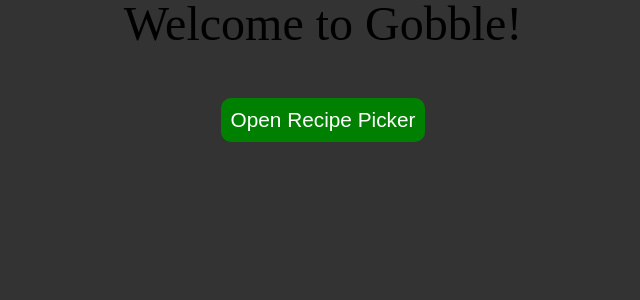
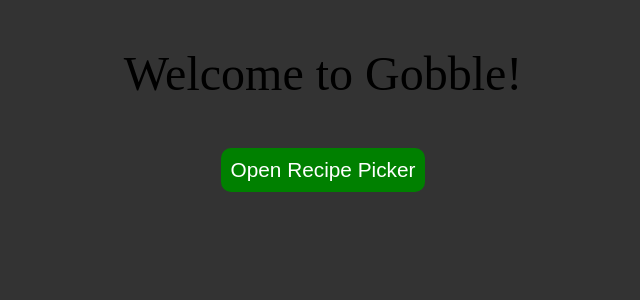
Before and after one commit to Taouen/gobble, a React (Create React App) app: page / in a window 1280 px wide. Shown: the top 300 px of the page, without its empty margins (317-957 px from the left). Built offline with nearby package versions, Linux system fonts and the light colour scheme.

Commit message:
added new issues, fixed App.js alignment on Android

```diff
--- a/src/components/App.js
+++ b/src/components/App.js
@@ -1,7 +1,6 @@
 import React from 'react';
 import styled from 'styled-components';
 import '../css/reset.css';
-
 
 const Button = styled.button`
   border: none;
@@ -12,22 +11,26 @@ const Button = styled.button`
   cursor: pointer;
   margin: 0 auto;
   border-radius: 10px;
-`
-const Wrapper = styled.div `
+`;
+const Wrapper = styled.div`
   display: flex;
   align-items: center;
   justify-content: center;
   flex-direction: column;
-`
-const Welcome = styled.h1 `
+`;
+const Welcome = styled.h1`
+  font-size: 10vw;
+  font-family: 'Times New Roman', serif;
+  margin: 50px 0;
+  @media (min-width: 992px) {
     font-size: 3rem;
-	margin-bottom: 50px;
-`
+  }
+`;
 
 class App extends React.Component {
   openPicker = () => {
     this.props.history.push(`/picker`);
-	}
+  };
 
   render() {
     return (
@@ -35,7 +38,7 @@ class App extends React.Component {
         <Welcome>Welcome to Gobble!</Welcome>
         <Button onClick={this.openPicker}>Open Recipe Picker</Button>
       </Wrapper>
-		)
+    );
   }
 }
 
--- a/src/components/Picker.js
+++ b/src/components/Picker.js
@@ -12,10 +12,12 @@ import { v1 as uuid } from 'uuid';
 /* --- Current Issues & To Do's ---
 
     - Desktop: when a protein category is selected and items added to the box, it pushes the recipe cards further down the page. Category bar gets taller for some reason.
-    - Mobile: On inital load, the page is super zoomed in.
+    - Mobile: On inital load, the Picker is super zoomed in.
     - Mobile: when you add an item to box, the box jumps up slightly before settling back to the normal position.
     - Mobile (iphone): When you select a category, the page zooms in, and you cannot zoom back to normal view.
-    - Mobile (samsung): Landing page does not center content.
+    - Firefox Android: when exiting picker, landing page reflects zoom level of picker.
+    - Mobile: when the box becomes too large for the screen, the user must remove items from the box in order to close it.
+
 */
 
 const Wrapper = styled.div`
```
Lines whose indentation alone changed are shown as unchanged.
